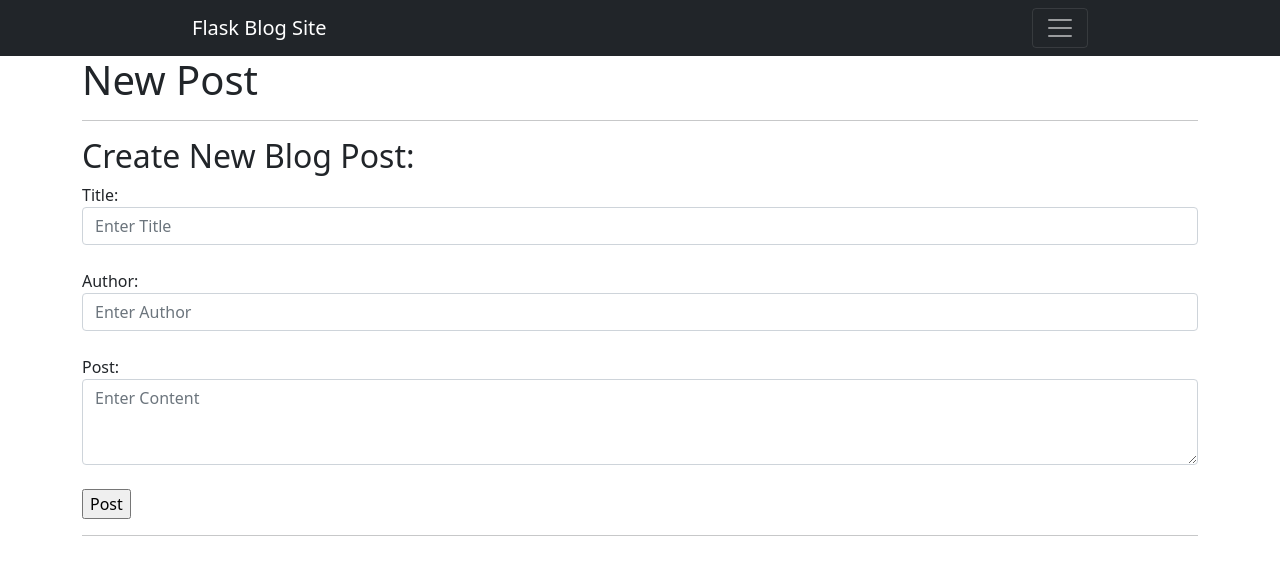
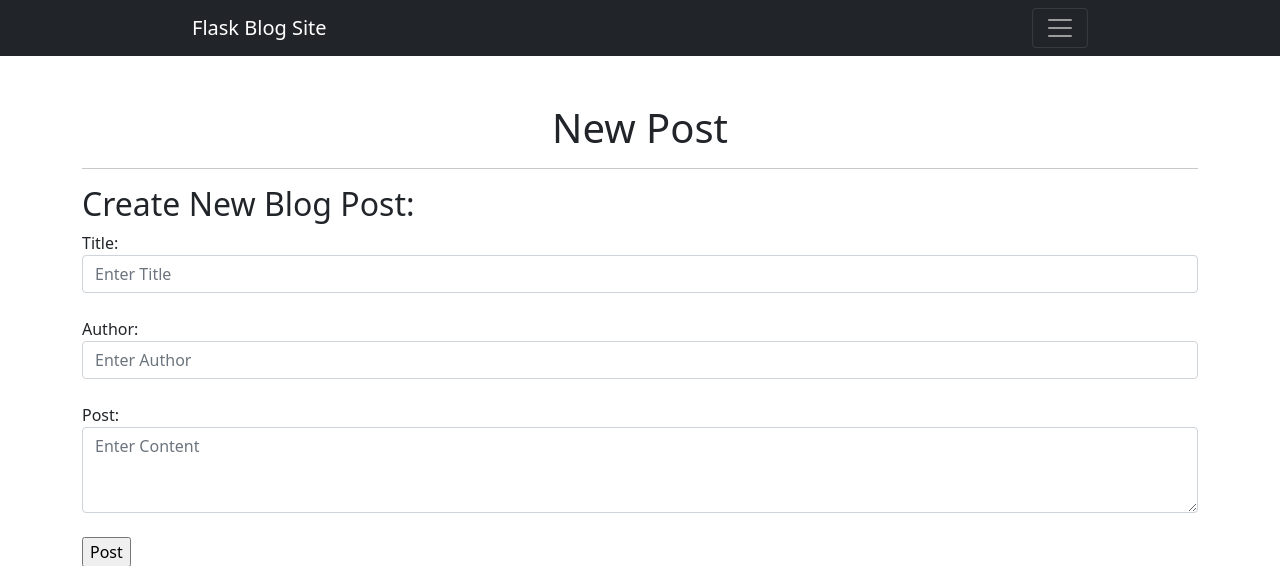
Before and after one commit to ruhulaminparvez/flask-buzzword, a Flask app: page /posts/new in a window 1280 px wide. Shown: the top 566 px of the page. Run offline with Flask 2, Linux system fonts and the light colour scheme; some libraries are stand-ins or nearby versions.

Commit message:
Flask Blog Project Complete :memo:

```diff
--- a/templates/new_post.html
+++ b/templates/new_post.html
@@ -5,7 +5,7 @@
 {% endblock %}
 
 {% block content %}
-<h1>New Post</h1>
+<h1 class="text-center mt-5">New Post</h1>
 
     <hr>
     <h2>Create New Blog Post:</h2>
```
Also changed, not shown: posts.db.
